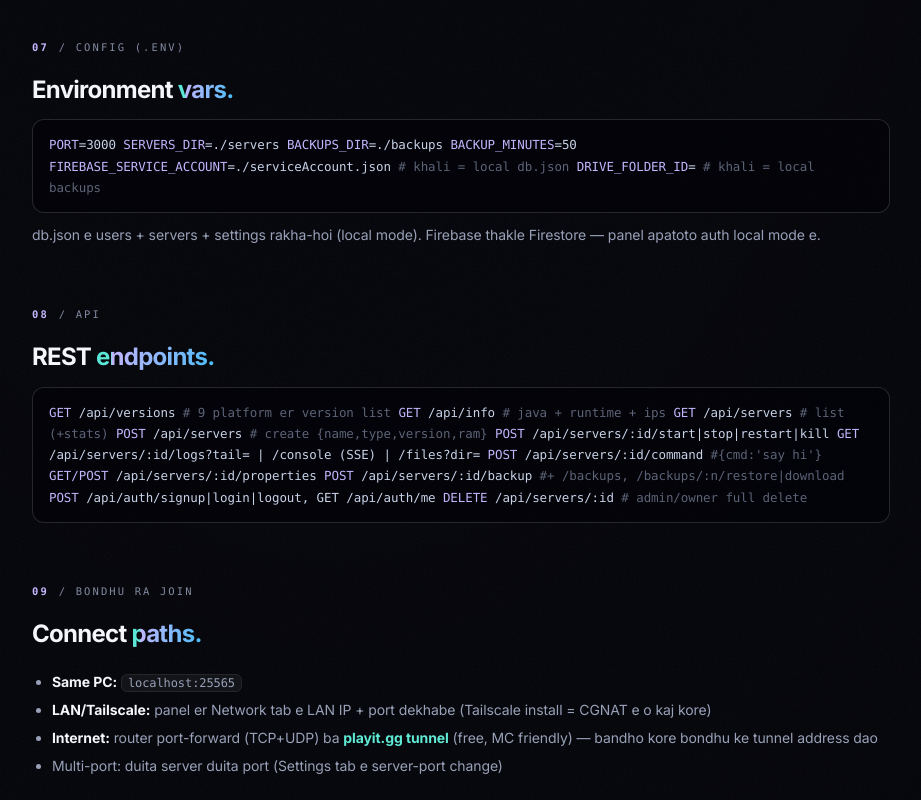
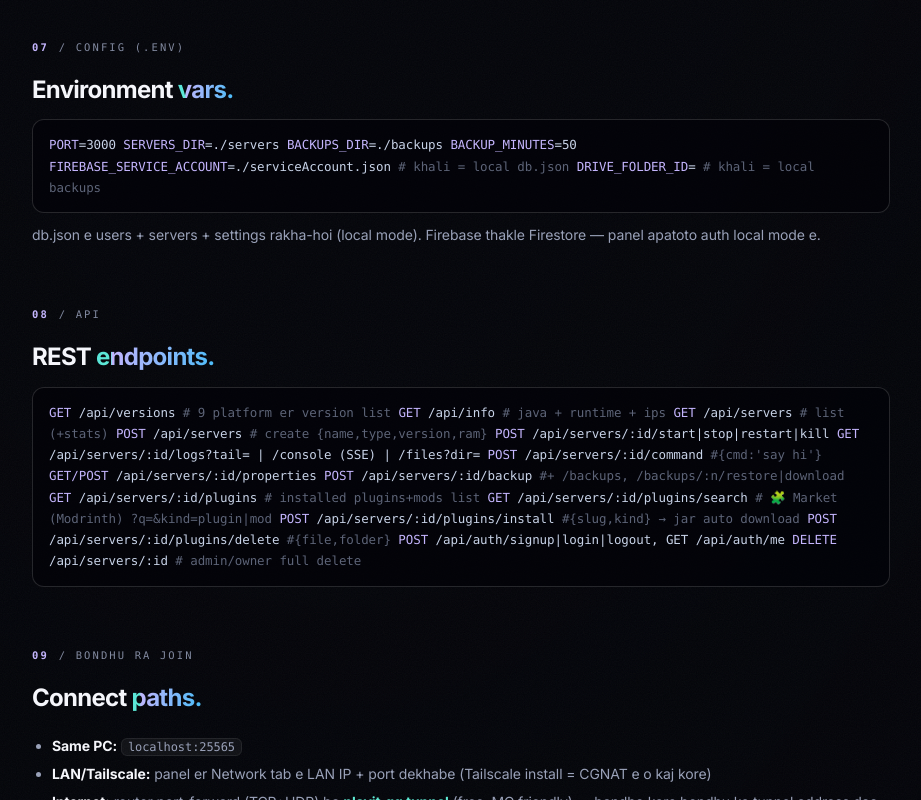
Before and after one commit to td1tdcosayt1234-creator/mc-server, a website: page public/docs.html in a window 1280 px wide. Shown: the part 2000-2800 px from the top of the page, without its empty margins (306-1227 px from the left). Drawn offline with Linux system fonts and the light colour scheme.

Commit message:
start-panel.bat: auto-run CF tunnel (runtime/token), docs: plugin market API

```diff
--- a/public/docs.html
+++ b/public/docs.html
@@ -130,6 +130,10 @@ MC ≤ 1.16.5        → <span class="k">Java 8</span></div>
 <span class="k">POST</span> /api/servers/:id/command  <span class="cmt">#{cmd:'say hi'}</span>
 <span class="k">GET/POST</span> /api/servers/:id/properties
 <span class="k">POST</span> /api/servers/:id/backup   <span class="cmt">#+ /backups, /backups/:n/restore|download</span>
+<span class="k">GET</span>  /api/servers/:id/plugins          <span class="cmt"># installed plugins+mods list</span>
+<span class="k">GET</span>  /api/servers/:id/plugins/search   <span class="cmt"># 🧩 Market (Modrinth) ?q=&amp;kind=plugin|mod</span>
+<span class="k">POST</span> /api/servers/:id/plugins/install <span class="cmt">#{slug,kind} → jar auto download</span>
+<span class="k">POST</span> /api/servers/:id/plugins/delete  <span class="cmt">#{file,folder}</span>
 <span class="k">POST</span> /api/auth/signup|login|logout, GET /api/auth/me
 <span class="k">DELETE</span> /api/servers/:id        <span class="cmt"># admin/owner full delete</span></div>
     </section>
```
Also changed, not shown: 1 other file.
